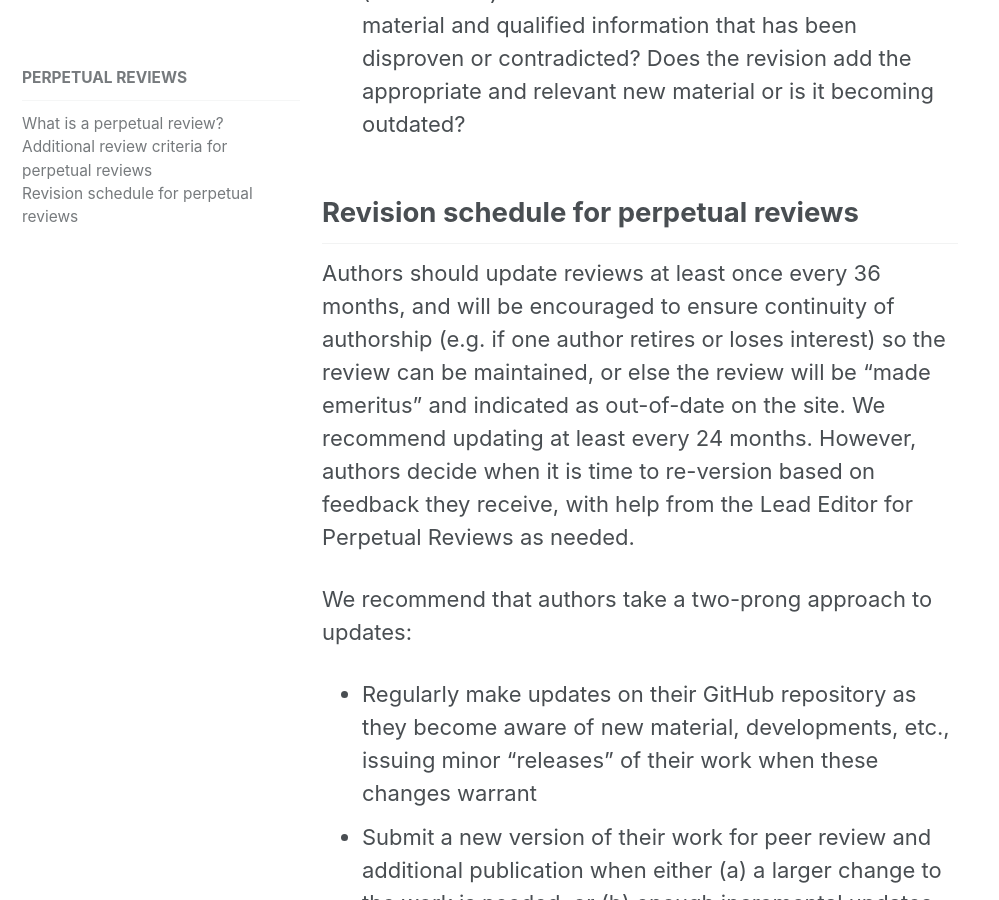
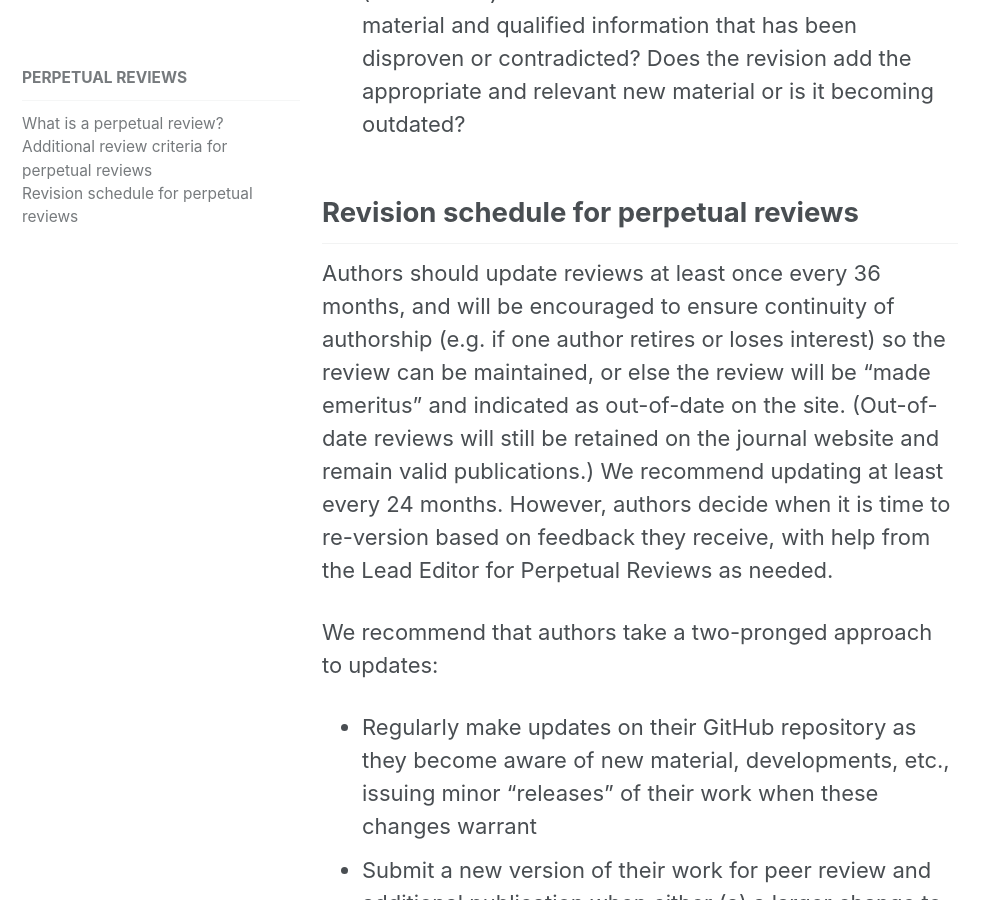
Before and after one commit to livecomsjournal/livecomsjournal.github.io, a Jekyll site: the page built from _author_instructions/03_perpetual_reviews.md, in a window 1280 px wide and 900 px high, scrolled down 989 px. Shown: the whole window, without its empty margins (0-999 px from the left). Built offline with Jekyll 4.4.1, drawn with Linux system fonts in a browser that asks for light colours.

Commit message:
Suggestion re out-of-date reviews
For the typical author, signing on for a perpetual review may seem like a long-term burden.  I wanted to make it clear that submitting to Livecoms and then not updating would still yield a publication in the same way a regular review would.  We don't want to dis-incentivize too much!

```diff
--- a/_author_instructions/03_perpetual_reviews.md
+++ b/_author_instructions/03_perpetual_reviews.md
@@ -23,10 +23,11 @@ updated regularly on GitHub.
 
 ## Revision schedule for perpetual reviews
 Authors should update reviews at least once every 36 months, and will be encouraged to ensure continuity of authorship (e.g. if one author retires or loses interest) so the review can be maintained, or else the review will be “made emeritus” and indicated as out-of-date on the site.
+(Out-of-date reviews will still be retained on the journal website and remain valid publications.)
 We recommend updating at least every 24 months.
 However, authors decide when it is time to re-version based on feedback they receive, with help from the Lead Editor for Perpetual Reviews as needed.
 
-We recommend that authors take a two-prong approach to updates:
+We recommend that authors take a two-pronged approach to updates:
 - Regularly make updates on their GitHub repository as they become aware of new material, developments, etc., issuing minor "releases" of their work when these changes warrant
 - Submit a new version of their work for peer review and additional publication when either (a) a larger change to the work is needed, or (b) enough incremental updates have accrued that the work has become significantly different.
 
```
